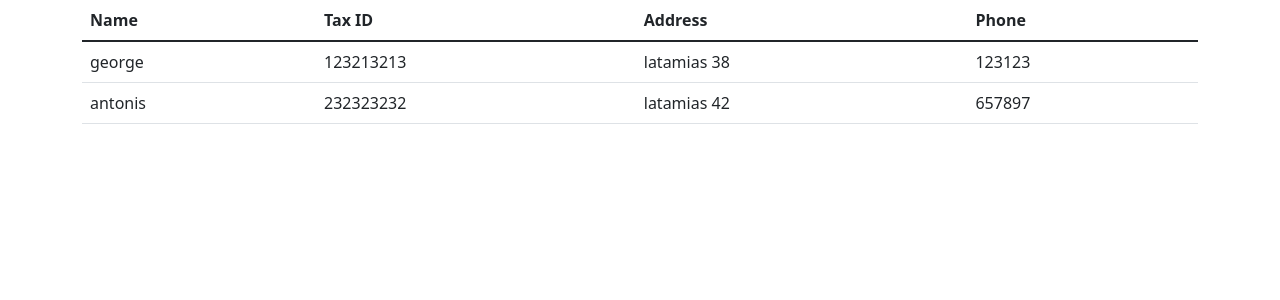
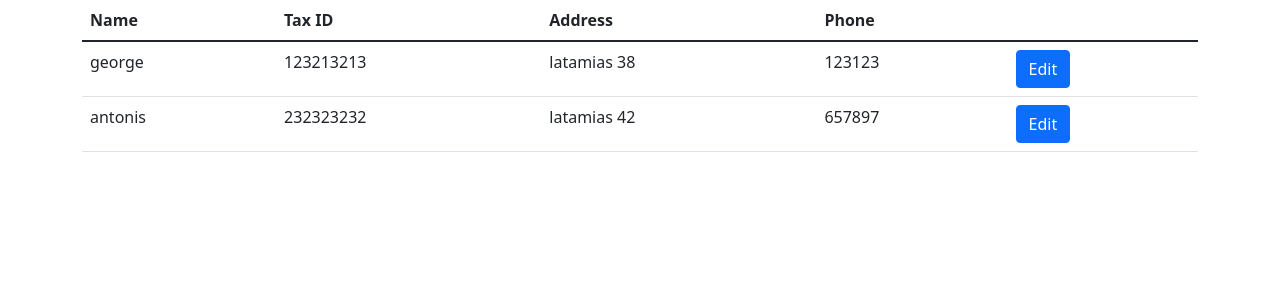
Before and after one commit to Gstafylopatis/intouch-frontend, a React (Create React App) app: page /clients in a window 1280 px wide. Shown: the top 300 px of the page. Built offline with nearby package versions, Linux system fonts and the light colour scheme.

Commit message:
Implemented Routes for client

```diff
--- a/package.json
+++ b/package.json
@@ -7,9 +7,11 @@
     "@testing-library/react": "^11.2.7",
     "@testing-library/user-event": "^12.8.3",
     "bootstrap": "^5.1.3",
+    "history": "^5.1.0",
     "react": "^17.0.2",
     "react-bootstrap": "^2.0.2",
     "react-dom": "^17.0.2",
+    "react-router-dom": "^6.0.0",
     "react-scripts": "4.0.3",
     "web-vitals": "^1.1.2"
   },
--- a/src/App.js
+++ b/src/App.js
@@ -1,13 +1,17 @@
-import logo from './logo.svg';
-import './App.css';
+import { Route, Routes } from 'react-router-dom';
 
 import Clients from './components/Clients';
+import ClientForm from './components/clientForm';
+import './App.css';
 
 function App() {
   return (
-    <div className='container'>
-      <Clients />
-    </div>
+    <main className='container'>
+      <Routes>
+        <Route path='/clients' element={<Clients/>}/>
+        <Route path='/clients/:id' element={<ClientForm/>}/>
+      </Routes>
+    </main>
   );
 }
 
--- a/src/components/Clients.jsx
+++ b/src/components/Clients.jsx
@@ -1,4 +1,5 @@
 import React, { Component } from 'react';
+import { Link } from 'react-router-dom';
 
 class Clients extends Component {
   state = {
@@ -29,6 +30,7 @@ class Clients extends Component {
             <th>Tax ID</th>
             <th>Address</th>
             <th>Phone</th>
+            <th></th>
           </tr>
         </thead>
         <tbody>
@@ -38,6 +40,11 @@ class Clients extends Component {
               <td>{client.tax_id}</td>
               <td>{client.address}</td>
               <td>{client.phone}</td>
+              <td>
+                <Link className='btn btn-primary' to={`/clients/${client.id}`}>
+                  Edit
+                </Link>
+              </td>
             </tr>
           ))}
         </tbody>
--- /dev/null
+++ b/src/components/clientForm.jsx
@@ -0,0 +1,9 @@
+import React, { Component } from 'react';
+
+class ClientForm extends Component {
+  render() {
+    return <h1>Client Form</h1>;
+  }
+}
+
+export default ClientForm;
--- a/src/index.js
+++ b/src/index.js
@@ -4,11 +4,12 @@ import './index.css';
 import App from './App';
 import reportWebVitals from './reportWebVitals';
 import 'bootstrap/dist/css/bootstrap.css';
+import { BrowserRouter } from 'react-router-dom';
 
 ReactDOM.render(
-  <React.StrictMode>
+  <BrowserRouter>
     <App />
-  </React.StrictMode>,
+  </BrowserRouter>,
   document.getElementById('root')
 );
 
```
Also changed, not shown: 1 other file (tests, documents, lock files or other folders).
